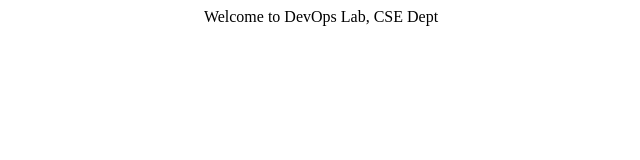
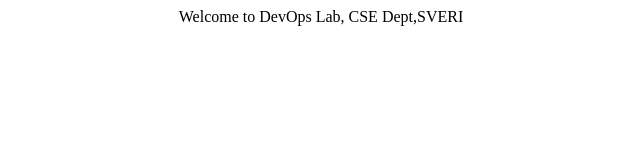
Before and after one commit to sveridevops/devops, a plain HTML site: page index.html in a window 1280 px wide. Shown: the full height of the page, 319-959 px from the left. Drawn offline with Linux system fonts and the light colour scheme.

Commit message:
Its Antosh Brach 6 and 7 and indexfile

```diff
--- a/index.html
+++ b/index.html
@@ -1,5 +1,5 @@
 <html>
 <body>
-<center>Welcome to DevOps Lab, CSE Dept</center>
+<center>Welcome to DevOps Lab, CSE Dept,SVERI</center>
 </body>
 </html>
```
Also changed, not shown: 6.txt (added), 7.txt (added).
